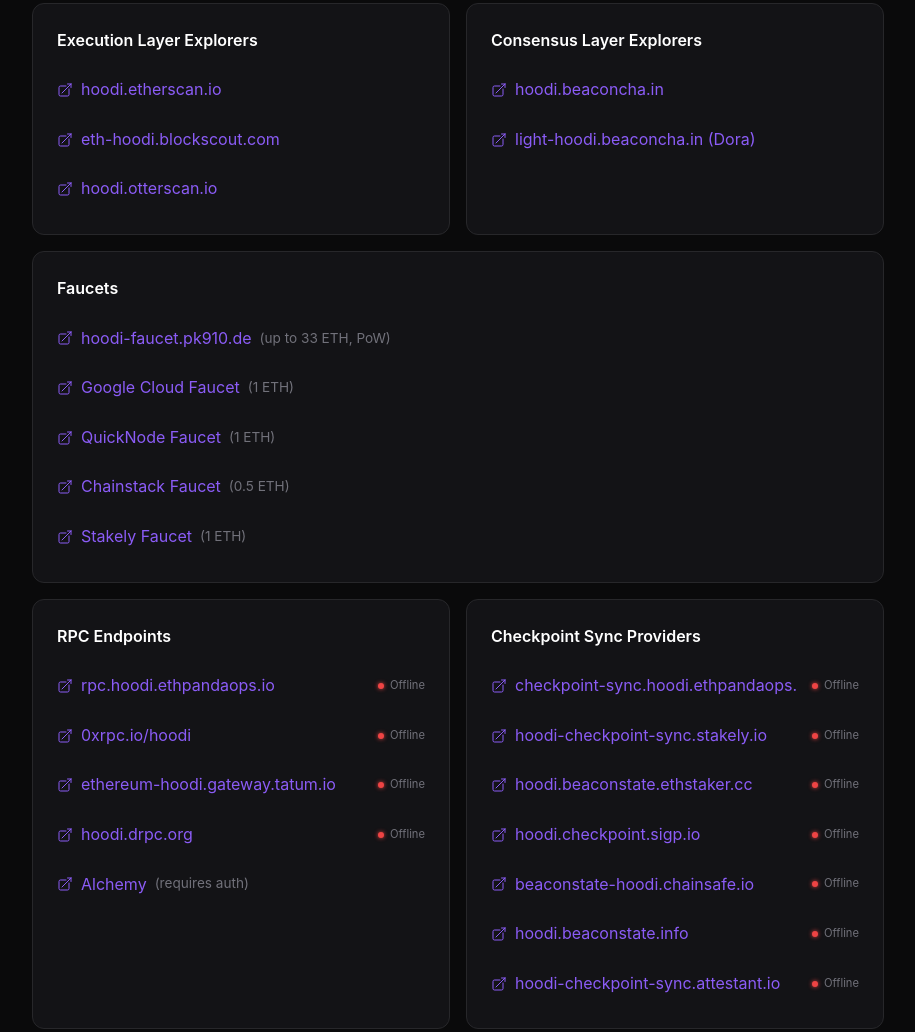
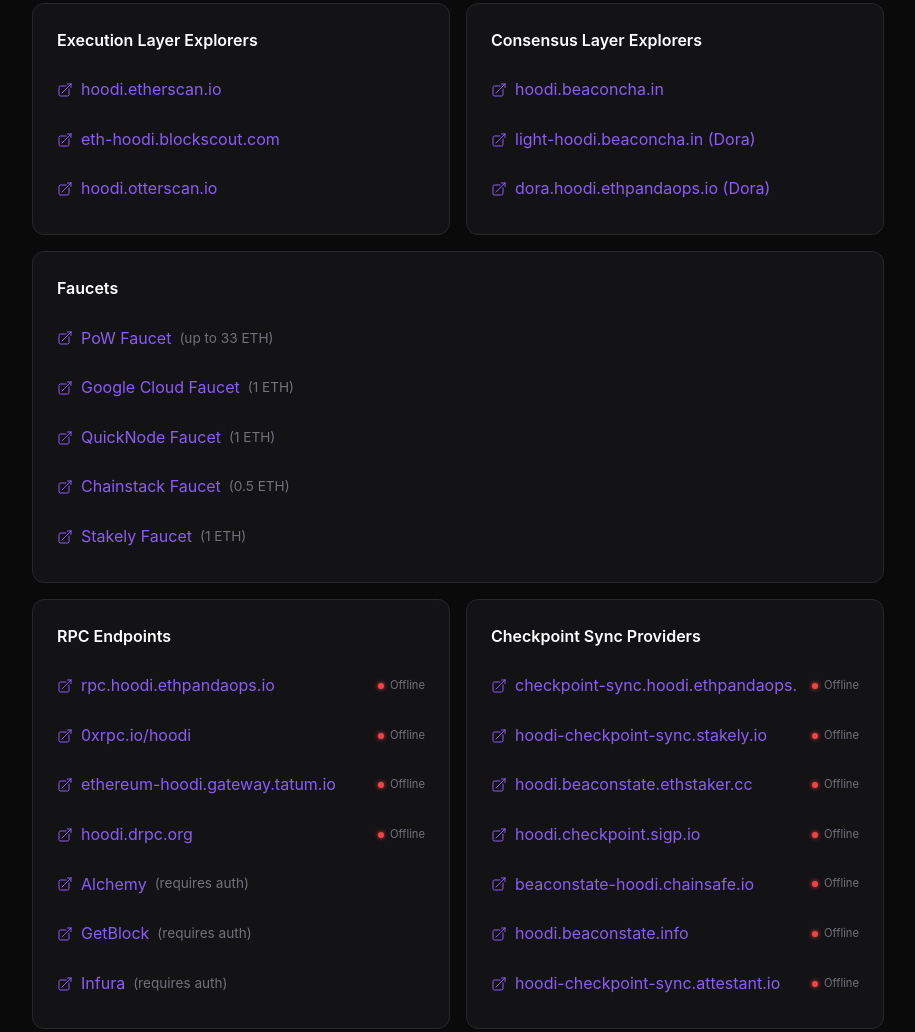
Before and after one commit to pk910/hoodi-dev, a plain HTML site: page index.html in a window 1280 px wide. Shown: the part 2689-3721 px from the top of the page, without its empty margins (182-1097 px from the left). Drawn offline with Linux system fonts and the light colour scheme; no server answers.

Commit message:
add more links

```diff
--- a/index.html
+++ b/index.html
@@ -253,6 +253,10 @@
                                 <svg xmlns="http://www.w3.org/2000/svg" fill="none" viewBox="0 0 24 24" stroke-width="1.5" stroke="currentColor"><path stroke-linecap="round" stroke-linejoin="round" d="M13.5 6H5.25A2.25 2.25 0 003 8.25v10.5A2.25 2.25 0 005.25 21h10.5A2.25 2.25 0 0018 18.75V10.5m-10.5 6L21 3m0 0h-5.25M21 3v5.25" /></svg>
                                 light-hoodi.beaconcha.in (Dora)
                             </a>
+                            <a href="https://dora.hoodi.ethpandaops.io/" target="_blank" class="resource-link">
+                                <svg xmlns="http://www.w3.org/2000/svg" fill="none" viewBox="0 0 24 24" stroke-width="1.5" stroke="currentColor"><path stroke-linecap="round" stroke-linejoin="round" d="M13.5 6H5.25A2.25 2.25 0 003 8.25v10.5A2.25 2.25 0 005.25 21h10.5A2.25 2.25 0 0018 18.75V10.5m-10.5 6L21 3m0 0h-5.25M21 3v5.25" /></svg>
+                                dora.hoodi.ethpandaops.io (Dora)
+                            </a>
                         </div>
                     </div>
                 </div>
@@ -262,7 +266,7 @@
                     <div class="resource-list">
                         <a href="https://hoodi-faucet.pk910.de" target="_blank" class="resource-link">
                             <svg xmlns="http://www.w3.org/2000/svg" fill="none" viewBox="0 0 24 24" stroke-width="1.5" stroke="currentColor"><path stroke-linecap="round" stroke-linejoin="round" d="M13.5 6H5.25A2.25 2.25 0 003 8.25v10.5A2.25 2.25 0 005.25 21h10.5A2.25 2.25 0 0018 18.75V10.5m-10.5 6L21 3m0 0h-5.25M21 3v5.25" /></svg>
-                            hoodi-faucet.pk910.de <span class="resource-meta">(up to 33 ETH, PoW)</span>
+                            PoW Faucet <span class="resource-meta">(up to 33 ETH)</span>
                         </a>
                         <a href="https://cloud.google.com/application/web3/faucet/ethereum/hoodi" target="_blank" class="resource-link">
                             <svg xmlns="http://www.w3.org/2000/svg" fill="none" viewBox="0 0 24 24" stroke-width="1.5" stroke="currentColor"><path stroke-linecap="round" stroke-linejoin="round" d="M13.5 6H5.25A2.25 2.25 0 003 8.25v10.5A2.25 2.25 0 005.25 21h10.5A2.25 2.25 0 0018 18.75V10.5m-10.5 6L21 3m0 0h-5.25M21 3v5.25" /></svg>
@@ -319,6 +323,18 @@
                                 <a href="https://www.alchemy.com/" target="_blank" class="resource-link">
                                     <svg xmlns="http://www.w3.org/2000/svg" fill="none" viewBox="0 0 24 24" stroke-width="1.5" stroke="currentColor"><path stroke-linecap="round" stroke-linejoin="round" d="M13.5 6H5.25A2.25 2.25 0 003 8.25v10.5A2.25 2.25 0 005.25 21h10.5A2.25 2.25 0 0018 18.75V10.5m-10.5 6L21 3m0 0h-5.25M21 3v5.25" /></svg>
                                     Alchemy <span class="resource-meta">(requires auth)</span>
+                                </a>
+                            </div>
+                            <div class="resource-link-row">
+                                <a href="https://www.getblock.io/" target="_blank" class="resource-link">
+                                    <svg xmlns="http://www.w3.org/2000/svg" fill="none" viewBox="0 0 24 24" stroke-width="1.5" stroke="currentColor"><path stroke-linecap="round" stroke-linejoin="round" d="M13.5 6H5.25A2.25 2.25 0 003 8.25v10.5A2.25 2.25 0 005.25 21h10.5A2.25 2.25 0 0018 18.75V10.5m-10.5 6L21 3m0 0h-5.25M21 3v5.25" /></svg>
+                                    GetBlock <span class="resource-meta">(requires auth)</span>
+                                </a>
+                            </div>
+                            <div class="resource-link-row">
+                                <a href="https://www.infura.io/" target="_blank" class="resource-link">
+                                    <svg xmlns="http://www.w3.org/2000/svg" fill="none" viewBox="0 0 24 24" stroke-width="1.5" stroke="currentColor"><path stroke-linecap="round" stroke-linejoin="round" d="M13.5 6H5.25A2.25 2.25 0 003 8.25v10.5A2.25 2.25 0 005.25 21h10.5A2.25 2.25 0 0018 18.75V10.5m-10.5 6L21 3m0 0h-5.25M21 3v5.25" /></svg>
+                                    Infura <span class="resource-meta">(requires auth)</span>
                                 </a>
                             </div>
                         </div>
@@ -423,7 +439,8 @@
         <div class="container">
             <p>
                 Maintained by <a href="https://ethpandaops.io" target="_blank">ethPandaOps</a> •
-                <a href="https://github.com/eth-clients/hoodi" target="_blank">GitHub</a>
+                <a href="https://github.com/eth-clients/hoodi" target="_blank">GitHub</a> •
+                <a href="https://github.com/pk910/hoodi-dev" target="_blank">Contribute to this site</a>
             </p>
         </div>
     </footer>
```
